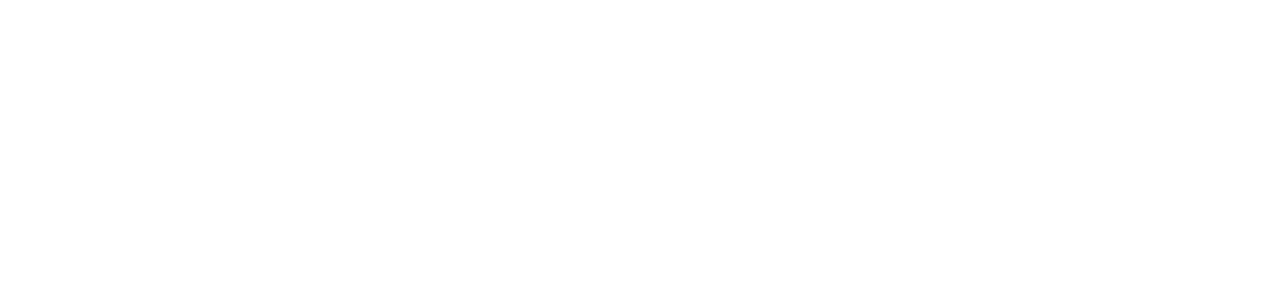
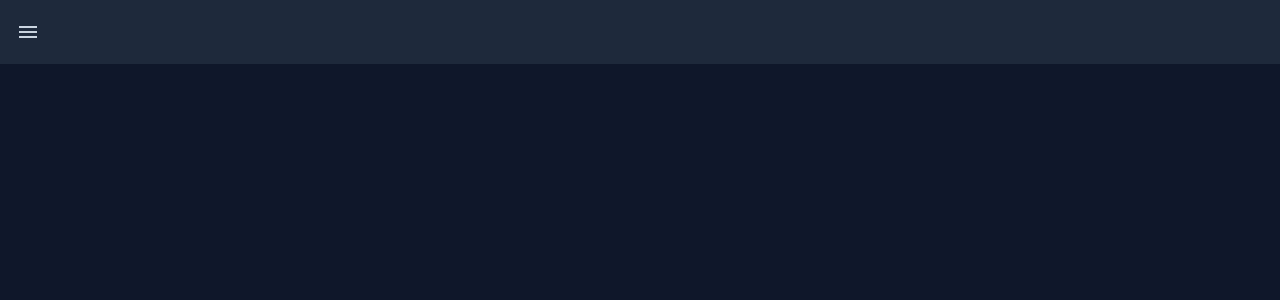
Before and after one commit to Chooks22/3l-chat, a SvelteKit app: page / in a window 1280 px wide. Shown: the top 300 px of the page. Built offline with nearby package versions, Linux system fonts and the light colour scheme.

Commit message:
📦 NEW: add basic site layout

```diff
--- a/src/app.css
+++ b/src/app.css
@@ -1,3 +1,13 @@
 @tailwind base;
 @tailwind components;
 @tailwind utilities;
+
+@layer components {
+  .icon-button {
+    @apply p-2;
+  }
+
+  .icon-button:hover {
+    @apply text-red-500;
+  }
+}
--- a/src/app.html
+++ b/src/app.html
@@ -7,7 +7,7 @@
 	%sveltekit.head%
 </head>
 
-<body>
+<body class="bg-slate-900 text-slate-300">
 	%sveltekit.body%
 </body>
 
--- /dev/null
+++ b/src/lib/Header.svelte
@@ -0,0 +1,3 @@
+<header class="h-16 w-screen flex bg-slate-800 items-center p-4">
+  <button class="font-icon text-2xl">menu</button>
+</header>
--- a/src/routes/+layout.svelte
+++ b/src/routes/+layout.svelte
@@ -2,6 +2,10 @@
   import "@fontsource/material-icons";
   import "@fontsource/material-icons-outlined";
   import "../app.css";
+
+  import Header from "../lib/Header.svelte";
 </script>
 
+<Header />
+
 <slot />
```
